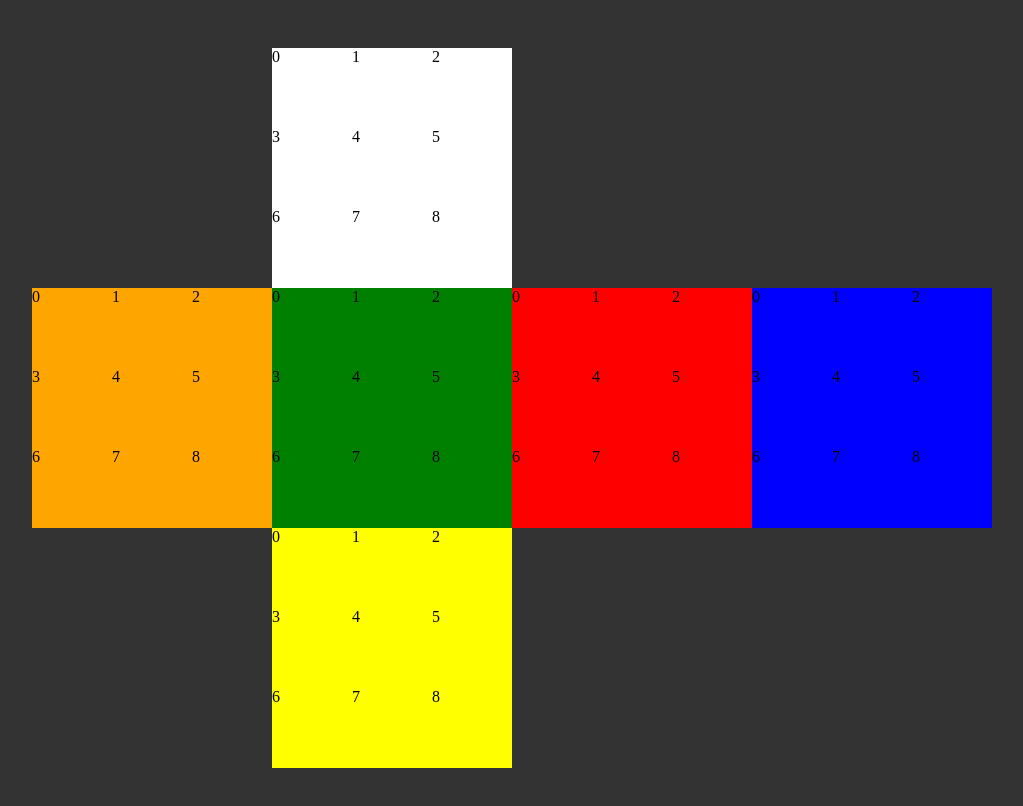
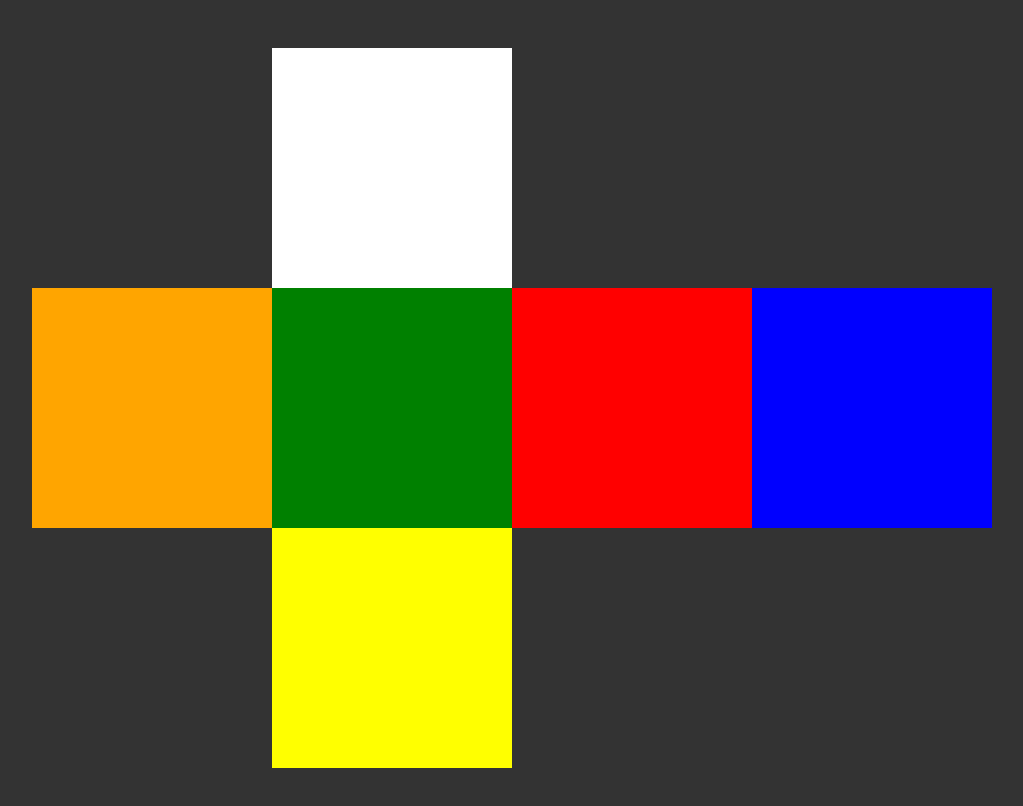
Before and after one commit to Mikkkkkkka/cubix, an Angular app: page / in a window 1280 px wide. Shown: the top 806 px of the page, without its empty margins (128-1151 px from the left). Built offline with nearby package versions, Linux system fonts and the light colour scheme.

Commit message:
cleanup in cube-layout.component

```diff
--- a/src/app/components/cube-layout/cube-layout.component.html
+++ b/src/app/components/cube-layout/cube-layout.component.html
@@ -1,32 +1,32 @@
 <div class="cube-layout">
   <div class="cube-layout__face cube-layout__face--top">
     @for (square of topFace.flat(); track square.id) {
-      <div class="cube-layout__square cube-layout__square--{{ square.color }}" (click)="u()">{{ square.id }}</div>
+      <div class="cube-layout__square cube-layout__square--{{ square.color }}" (click)="u()"></div>
     }
   </div>
   <div class="cube-layout__face cube-layout__face--left">
     @for (square of leftFace.flat(); track square.id) {
-      <div class="cube-layout__square cube-layout__square--{{ square.color }}">{{ square.id }}</div>
+      <div class="cube-layout__square cube-layout__square--{{ square.color }}"></div>
     }
   </div>
   <div class="cube-layout__face cube-layout__face--front">
     @for (square of frontFace.flat(); track square.id) {
-      <div class="cube-layout__square cube-layout__square--{{ square.color }}" (click)="f()">{{ square.id }}</div>
+      <div class="cube-layout__square cube-layout__square--{{ square.color }}" (click)="f()"></div>
     }
   </div>
   <div class="cube-layout__face cube-layout__face--right">
     @for (square of rightFace.flat(); track square.id) {
-      <div class="cube-layout__square cube-layout__square--{{ square.color }}" (click)="r()">{{ square.id }}</div>
+      <div class="cube-layout__square cube-layout__square--{{ square.color }}" (click)="r()"></div>
     }
   </div>
   <div class="cube-layout__face cube-layout__face--back">
     @for (square of backFace.flat(); track square.id) {
-      <div class="cube-layout__square cube-layout__square--{{ square.color }}">{{ square.id }}</div>
+      <div class="cube-layout__square cube-layout__square--{{ square.color }}"></div>
     }
   </div>
   <div class="cube-layout__face cube-layout__face--bottom">
     @for (square of bottomFace.flat(); track square.id) {
-      <div class="cube-layout__square cube-layout__square--{{ square.color }}">{{ square.id }}</div>
+      <div class="cube-layout__square cube-layout__square--{{ square.color }}"></div>
     }
   </div>
 </div>
```
Also changed, not shown: src/app/components/cube-layout/cube-layout.component.ts (+2 -8 lines).
